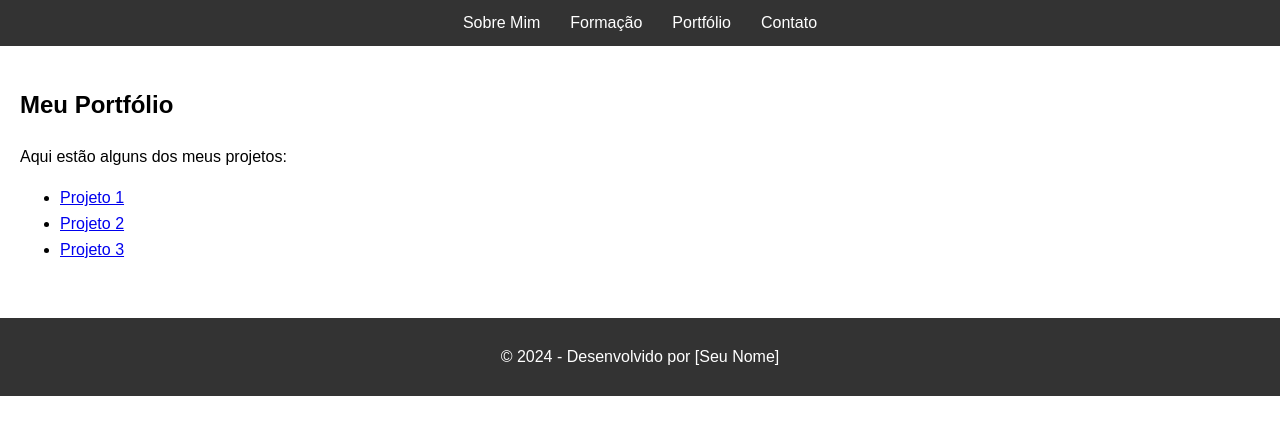
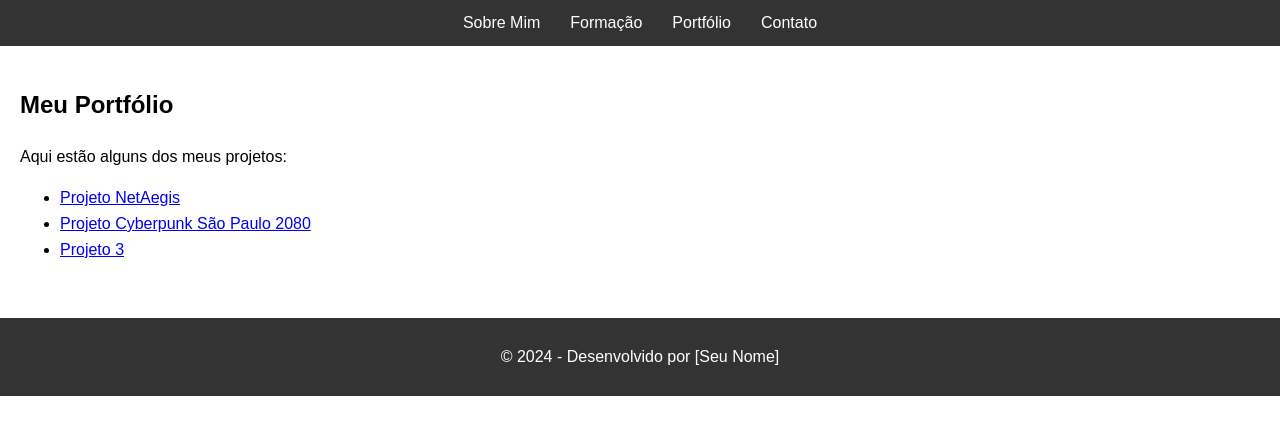
Before and after one commit to NetAegis/Murilo-Duck-Faria, a plain HTML site: page portfolio.html in a window 1280 px wide. Drawn offline with Linux system fonts and the light colour scheme.

Commit message:
attportfolio

```diff
--- a/portfolio.html
+++ b/portfolio.html
@@ -22,8 +22,8 @@
             <h1>Meu Portfólio</h1>
             <p>Aqui estão alguns dos meus projetos:</p>
             <ul>
-                <li><a href="https://netaegis.github.io/NetAegis/">Projeto 1</a></li>
-                <li><a href="https://github.com/seuperfil/projeto2">Projeto 2</a></li>
+                <li><a href="https://netaegis.github.io/NetAegis/">Projeto NetAegis</a></li>
+                <li><a href="https://netaegis.github.io/CyberpunkSP2080/">Projeto Cyberpunk São Paulo 2080</a></li>
                 <li><a href="https://github.com/seuperfil/projeto3">Projeto 3</a></li>
             </ul>
         </section>
```
